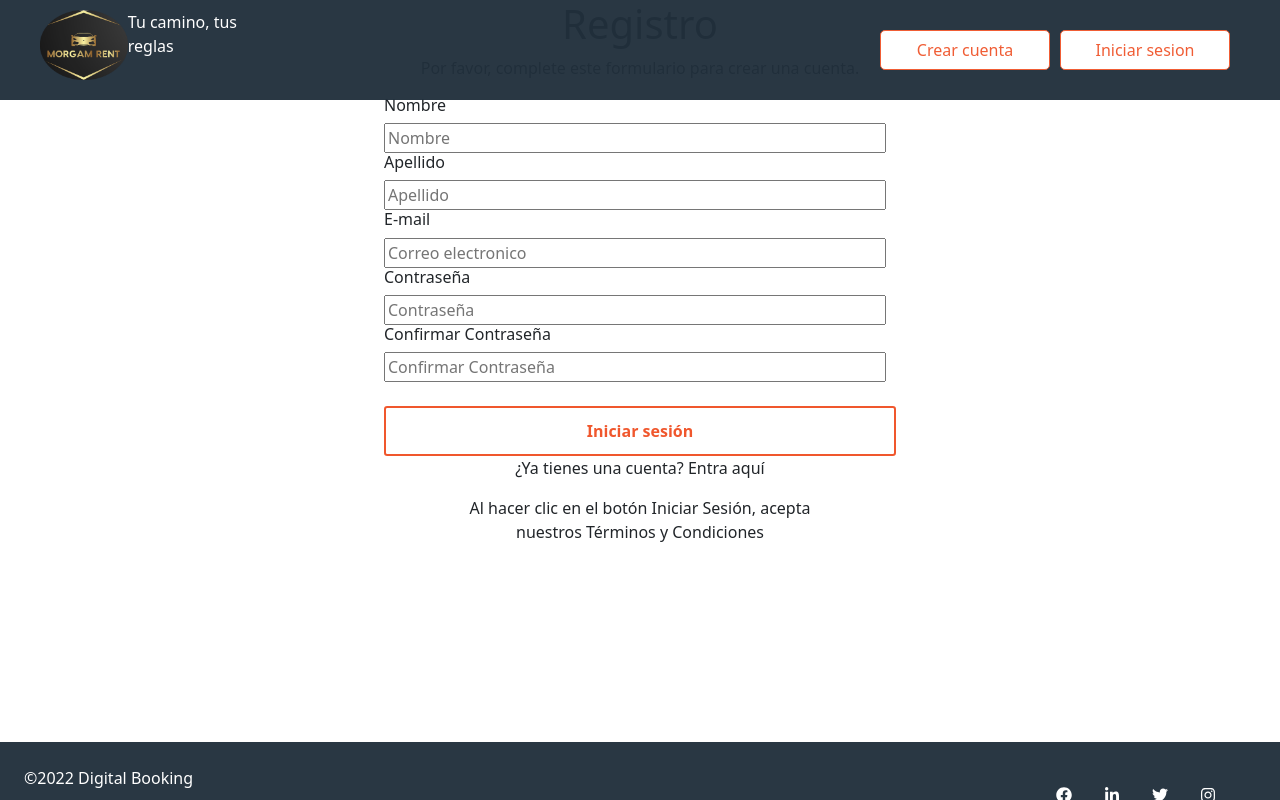
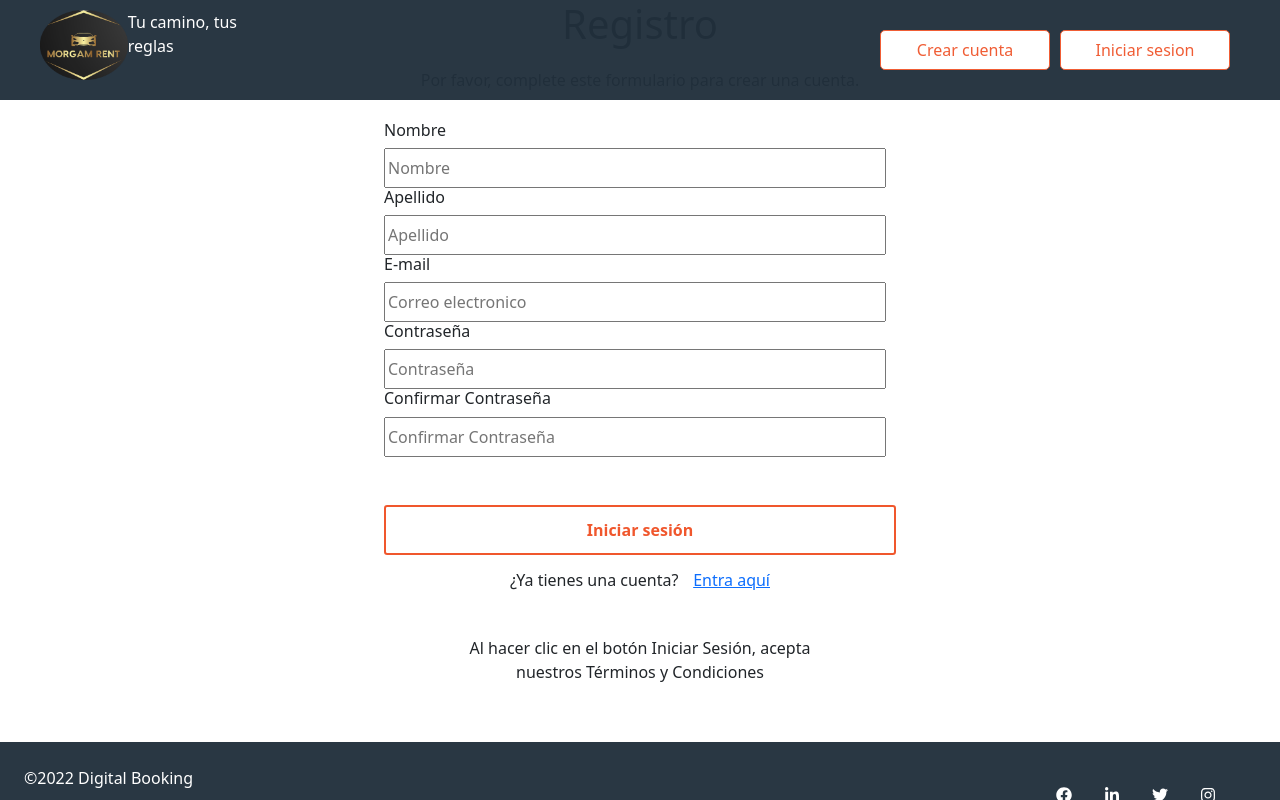
Before and after one commit to AdrianMoncada/Car-Rental, a React (Create React App) app in the folder frontEnd/carbooking/: page /home/signup in a window 1280 px wide. Built offline with nearby package versions, Linux system fonts and the light colour scheme.

Commit message:
Agregando Link a Register

```diff
--- a/frontEnd/carbooking/src/components/component/Forms/FormLogin/LoginScreen.js
+++ b/frontEnd/carbooking/src/components/component/Forms/FormLogin/LoginScreen.js
@@ -4,7 +4,7 @@ import {
   ErrorMessage,
   Form,
   Inputs,
-  UltimoParrafo,
+  LastParagraph,
 } from "../../../../pages/Login/login.styles";
 
 function LoginScreens({ usuario, cambiarUsuario, cerrarModal }) {
@@ -74,11 +74,12 @@ function LoginScreens({ usuario, cambiarUsuario, cerrarModal }) {
 
       <Button type="submit"> Iniciar sesión </Button>
 
-      <p> ¿No te has registrado? Entra aquí </p>
-      <UltimoParrafo>
+      <p> ¿No te has registrado?  Entra aquí </p>
+
+      <LastParagraph>
         Al hacer clic en el botón Iniciar Sesión, acepta nuestros Términos y
         Condiciones
-      </UltimoParrafo>
+      </LastParagraph>
     </Form>
   );
 }
--- a/frontEnd/carbooking/src/pages/Login/login.styles.js
+++ b/frontEnd/carbooking/src/pages/Login/login.styles.js
@@ -44,7 +44,7 @@ export const Inputs = styled.input`
     }
 `
 
-export const UltimoParrafo = styled.p`
+export const LastParagraph = styled.p`
 
 @media (min-width: 1000px) {
     width: 30%;
--- a/frontEnd/carbooking/src/pages/Register/Register.js
+++ b/frontEnd/carbooking/src/pages/Register/Register.js
@@ -1,7 +1,8 @@
 import React from 'react';
 import Header from '../../components/header';
 import Footer from '../../components/footer';
-import {Form, Button, Inputs, CenteredText, LastParagraph, InputsContainer } from './Register.styles';
+import { Link} from "react-router-dom";
+import {Form, Button, Inputs, CenteredText, LastParagraph, InputsContainer, TextLink } from './Register.styles';
 import { Headers, Footers } from '../Login/login.styles';
 
 export default function Register (){
@@ -57,7 +58,14 @@ export default function Register (){
             <br></br>
             <Button type="submit"> Iniciar sesión </Button>
 
-            <CenteredText> ¿Ya tienes una cuenta? Entra aquí </CenteredText>
+
+            <TextLink>
+                <p> ¿Ya tienes una cuenta?ㅤ</p>
+                <p> <Link to="/signin"> Entra aquí </Link> </p>
+
+            </TextLink>
+
+
             <LastParagraph>Al hacer clic en el botón Iniciar Sesión, acepta nuestros Términos y Condiciones</LastParagraph>
         </Form>
             <Footers>
--- a/frontEnd/carbooking/src/pages/Register/Register.styles.js
+++ b/frontEnd/carbooking/src/pages/Register/Register.styles.js
@@ -6,6 +6,14 @@ export const Form = styled.form`
     flex-direction: column;
     align-content: space-around;
     align-items: center;
+    justify-content: space-between;
+
+    @media (min-width: 768px) {
+        height: 700px;
+        overflow-y: scroll;
+        scroll-behavior: smooth;
+    }
+
 `
 export const CenteredText = styled.p`
     display: flex;
@@ -30,6 +38,7 @@ export const Inputs = styled.input`
 
     @media (min-width: 667px) {
         width:98%;
+        height: 40px;
     }
 `
 
@@ -53,6 +62,12 @@ export const Button = styled.button`
 
 `
 
+export const TextLink = styled.p`
+    display: flex;
+    flex-direction: row;
+    text-align: center;
+`
+
 export const LastParagraph = styled.p`
     display: flex;
     flex-direction: column;
```
